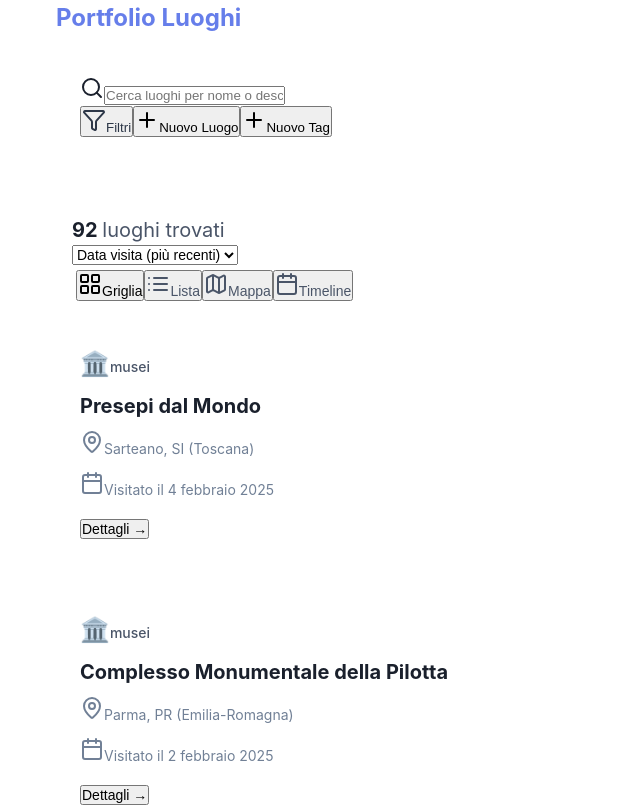
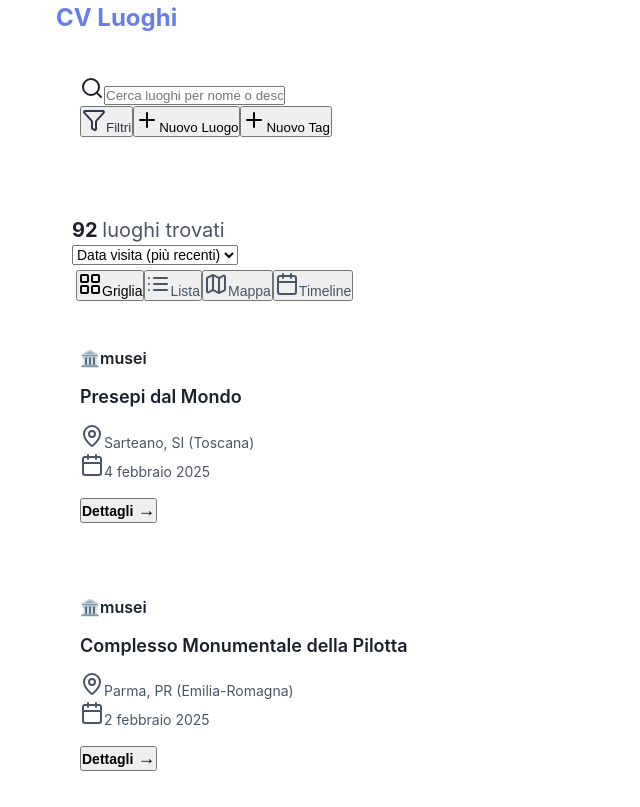
Before and after one commit to babons123/CV_Luoghi_next, a Next.js app: page / in a window 1280 px wide. Shown: the top 807 px of the page, without its empty margins (0-640 px from the left). Built offline with nearby package versions, Linux system fonts and the light colour scheme.

Commit message:
[ADD] Integrate framer-motion for animations, enhance LocationCard component with new details and styling, and update header title to 'CV Luoghi'

```diff
--- a/package.json
+++ b/package.json
@@ -9,6 +9,7 @@
     "lint": "eslint"
   },
   "dependencies": {
+    "framer-motion": "^12.23.12",
     "leaflet": "^1.9.4",
     "lucide-react": "^0.540.0",
     "next": "15.5.0",
--- a/src/app/locations/[id]/page.tsx
+++ b/src/app/locations/[id]/page.tsx
@@ -40,6 +40,8 @@ export default async function LocationPage({ params }: LocationPageProps) {
         <ul className="list-disc list-inside">
           <li><strong>Categoria:</strong> {location.category}</li>
           <li><strong>Data Visita:</strong> {new Date(location.visitDate).toLocaleDateString('it-IT')}</li>
+          <li><strong>Coordinate:</strong> {location.coordinates ? `${location.coordinates.lat}, ${location.coordinates.lng}` : "Non disponibili"}</li>
+          <li><strong>Tags:</strong> {location.tags && location.tags.length > 0 ? location.tags.join(', ') : "Nessun tag associato"}</li>
           {/* Aggiungi altri dettagli che vuoi mostrare */}
         </ul>
       </div>
--- a/src/components/LocationCard.tsx
+++ b/src/components/LocationCard.tsx
@@ -1,5 +1,6 @@
-import React from 'react';
-import { MapPin, Calendar, Star, ExternalLink } from 'lucide-react';
+import React from "react";
+import { MapPin, Calendar, Star, ExternalLink } from "lucide-react";
+import { motion } from "framer-motion";
 
 interface Tag {
   id: string;
@@ -7,7 +8,7 @@ interface Tag {
   color: string;
   backgroundColor: string;
   officialLogo?: string;
-  category: 'geographic' | 'certification' | 'thematic' | 'experience';
+  category: "geographic" | "certification" | "thematic" | "experience";
 }
 
 interface Location {
@@ -34,78 +35,80 @@ interface LocationCardProps {
 }
 
 const LocationCard: React.FC<LocationCardProps> = ({ location, tags, onClick }) => {
-  const formatDate = (dateString: string) => {
-    return new Date(dateString).toLocaleDateString('it-IT', {
-      year: 'numeric',
-      month: 'long',
-      day: 'numeric'
+  const formatDate = (dateString: string) =>
+    new Date(dateString).toLocaleDateString("it-IT", {
+      year: "numeric",
+      month: "long",
+      day: "numeric",
     });
-  };
 
-  const renderStars = (rating: number) => {
-    return Array.from({ length: 5 }, (_, i) => (
+  const renderStars = (rating: number) =>
+    Array.from({ length: 5 }, (_, i) => (
       <Star
         key={i}
         className={`w-4 h-4 ${
-          i < rating ? 'fill-yellow-400 text-yellow-400' : 'text-gray-300'
+          i < rating ? "fill-yellow-400 text-yellow-400" : "text-gray-300"
         }`}
       />
     ));
-  };
 
   const getCategoryIcon = (category: string) => {
     const icons: Record<string, string> = {
-      castelli: '🏰',
-      ristoranti: '🍽️',
-      parchi: '🌳',
-      musei: '🏛️',
-      chiese: '⛪',
-      borghi: '🏘️'
+      castelli: "🏰",
+      ristoranti: "🍽️",
+      parchi: "🌳",
+      musei: "🏛️",
+      chiese: "⛪",
+      borghi: "🏘️",
     };
-    return icons[category] || '📍';
+    return icons[category] || "📍";
   };
 
   return (
-    <div
-      className="bg-white rounded-lg shadow-md hover:shadow-lg transition-shadow duration-300 p-6 cursor-pointer border border-gray-200 hover:border-blue-300"
+    <motion.div
+      whileHover={{ scale: 1.02 }}
+      whileTap={{ scale: 0.98 }}
+      className="bg-white rounded-2xl shadow-lg hover:shadow-xl
+                 transition-all duration-300 p-6 cursor-pointer
+                 border border-gray-100 hover:border-blue-400
+                 hover:-translate-y-1"
       onClick={() => onClick?.(location)}
     >
       {/* Header con categoria e rating */}
-      <div className="flex justify-between items-start mb-3">
+      <div className="flex justify-between items-start mb-4">
         <div className="flex items-center gap-2">
-          <span className="text-2xl">{getCategoryIcon(location.category)}</span>
-          <span className="text-sm font-medium text-gray-600 capitalize bg-gray-100 px-2 py-1 rounded">
-            {location.category}
+          <span className="flex items-center gap-1 bg-blue-50 text-blue-600
+                           px-3 py-1 rounded-full text-xs font-semibold">
+            <span>{getCategoryIcon(location.category)}</span>
+            <span className="capitalize">{location.category}</span>
           </span>
         </div>
         {location.rating && (
-          <div className="flex items-center gap-1">
-            {renderStars(location.rating)}
-          </div>
+          <div className="flex items-center gap-1">{renderStars(location.rating)}</div>
         )}
       </div>
 
       {/* Nome e descrizione */}
-      <h3 className="text-xl font-bold text-gray-800 mb-2 line-clamp-1">
+      <h3 className="text-lg font-semibold text-gray-900 mb-1 line-clamp-1">
         {location.name}
       </h3>
-      <p className="text-gray-600 text-sm mb-3 line-clamp-2">
+      <p className="text-gray-500 text-sm mb-4 line-clamp-2 leading-relaxed">
         {location.description}
       </p>
 
-      {/* Informazioni geografiche */}
-      <div className="flex items-center gap-1 mb-3 text-sm text-gray-500">
+      {/* Informazioni geografiche e data */}
+      <div className="flex flex-wrap gap-3 mb-4 text-sm">
+        <div className="flex items-center gap-1 text-gray-600 bg-gray-50 px-2 py-1 rounded">
           <MapPin className="w-4 h-4" />
           <span>
             {location.municipality && `${location.municipality}, `}
             {location.province} ({location.region})
           </span>
         </div>
-
-      {/* Data visita */}
-      <div className="flex items-center gap-1 mb-4 text-sm text-gray-500">
+        <div className="flex items-center gap-1 text-gray-600 bg-gray-50 px-2 py-1 rounded">
           <Calendar className="w-4 h-4" />
-        <span>Visitato il {formatDate(location.visitDate)}</span>
+          <span>{formatDate(location.visitDate)}</span>
+        </div>
       </div>
 
       {/* Tags */}
@@ -116,42 +119,43 @@ const LocationCard: React.FC<LocationCardProps> = ({ location, tags, onClick })
             if (!tag) return null;
 
             return (
-              <div
+              <span
                 key={tagId}
-                className="inline-flex items-center gap-1 px-3 py-1 rounded-full text-xs font-medium border transition-transform hover:scale-105"
+                className="inline-flex items-center gap-1 px-3 py-1
+                           rounded-full text-xs font-medium border
+                           transition-all hover:scale-105 shadow-sm"
                 style={{
                   backgroundColor: tag.backgroundColor,
                   color: tag.color,
-                  borderColor: tag.color + '40'
+                  borderColor: tag.color + "40",
                 }}
               >
                 {tag.officialLogo && (
                   <img
                     src={tag.officialLogo}
                     alt={tag.name}
-                    className="w-4 h-4 object-contain"
+                    className="w-4 h-4"
                   />
                 )}
-                <span>{tag.name}</span>
-              </div>
+                {tag.name}
+              </span>
             );
           })}
         </div>
       )}
 
-      {/* Footer con link */}
-      <div className="flex justify-between items-center pt-3 border-t border-gray-100">
-        <div className="flex gap-2">
+      {/* Footer con link e CTA */}
+      <div className="flex justify-between items-center pt-4 border-t border-gray-100">
+        <div className="flex gap-3">
           {location.website && (
             <a
               href={location.website}
               target="_blank"
               rel="noopener noreferrer"
-              className="flex items-center gap-1 text-blue-600 hover:text-blue-800 text-sm"
+              className="flex items-center gap-1 text-sm text-blue-600 hover:text-blue-800 font-medium"
               onClick={(e) => e.stopPropagation()}
             >
-              <ExternalLink className="w-4 h-4" />
-              Sito web
+              <ExternalLink className="w-4 h-4" /> Sito
             </a>
           )}
           {location.drivePhotosUrl && (
@@ -159,26 +163,26 @@ const LocationCard: React.FC<LocationCardProps> = ({ location, tags, onClick })
               href={location.drivePhotosUrl}
               target="_blank"
               rel="noopener noreferrer"
-              className="flex items-center gap-1 text-green-600 hover:text-green-800 text-sm"
+              className="flex items-center gap-1 text-sm text-green-600 hover:text-green-800 font-medium"
               onClick={(e) => e.stopPropagation()}
             >
-              <ExternalLink className="w-4 h-4" />
-              Foto
+              <ExternalLink className="w-4 h-4" /> Foto
             </a>
           )}
         </div>
 
         <button
-          className="text-blue-600 hover:text-blue-800 text-sm font-medium transition-colors"
+          className="text-sm font-semibold text-blue-600 hover:text-blue-800
+                     transition-colors flex items-center gap-1"
           onClick={(e) => {
             e.stopPropagation();
             onClick?.(location);
           }}
         >
-          Dettagli →
+          Dettagli <span className="text-lg">→</span>
         </button>
       </div>
-    </div>
+    </motion.div>
   );
 };
 
--- a/src/components/layout/Header.tsx
+++ b/src/components/layout/Header.tsx
@@ -6,7 +6,7 @@ export default function Header() {
     <header className="bg-white/80 backdrop-blur-md shadow-sm sticky top-0 z-50 border-b border-gray-200">
       <div className="container mx-auto px-4 py-4 flex justify-between items-center">
         <Link href="/" className="text-2xl font-bold text-gray-900 hover:text-indigo-600 transition-colors">
-          Portfolio Luoghi
+          CV Luoghi
         </Link>
       </div>
     </header>
```
Also changed, not shown: 1 other file (tests, documents, lock files or other folders). Lines whose indentation alone changed are shown as unchanged.
